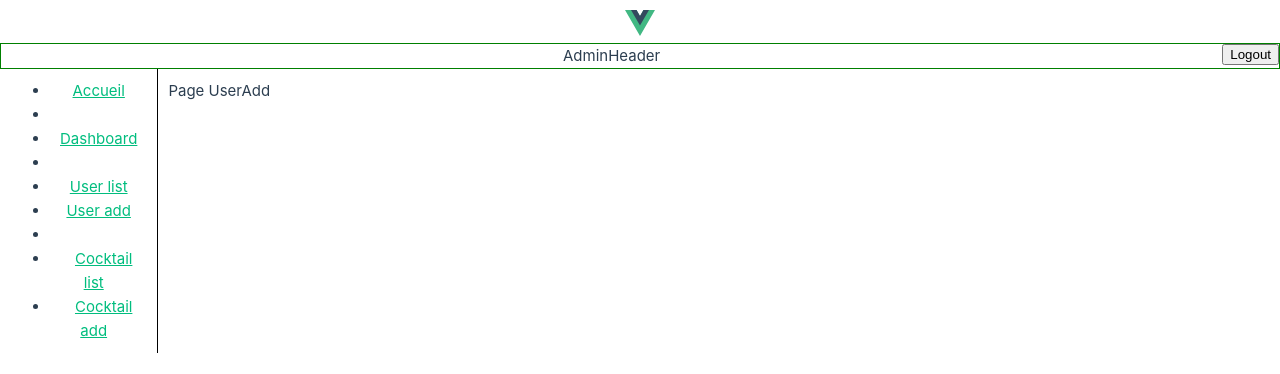
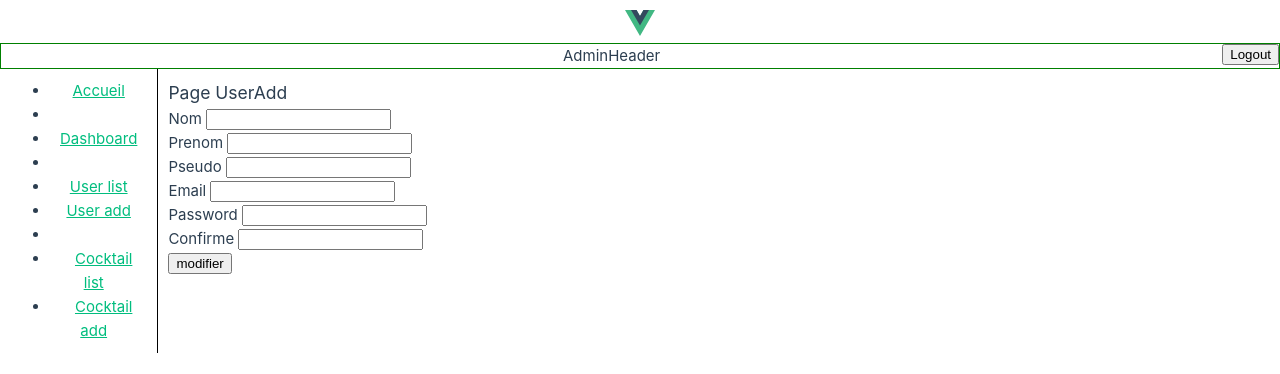
Before and after one commit to hamdiasma/vuejs3-app-test, a Vue app: page /admin/users/add in a window 1280 px wide. Shown: the top 374 px of the page. Built offline with nearby package versions, Linux system fonts and the light colour scheme; sample sign-in values are in the browser's storage.

Commit message:
add user

```diff
--- a/src/_services/users.services.js
+++ b/src/_services/users.services.js
@@ -11,8 +11,13 @@ let etidUser = (user) => {
   return Axios.patch("/users/" + user.id, user);
 };
 
+let addUser = (user) => {
+  return Axios.put("/users/", user);
+};
+
 export const userServices = {
   getAllusers,
   getUsers,
-  etidUser
+  etidUser,
+  addUser
 };
--- a/src/views/admin/user/UserAdd.vue
+++ b/src/views/admin/user/UserAdd.vue
@@ -1,11 +1,74 @@
 <template>
-    <div>
-        Page UserAdd
+  <div>
+    <h3>Page UserAdd</h3>
+    <div v-if="errors.length">
+      <b>Merci de corriger les erreurs suivantes</b>
+      <ul>
+        <li v-for="(err, index) in errors" :key="index">{{ err }}</li>
+      </ul>
     </div>
+    <form @submit.prevent="add">
+      <div class="formGroup">
+        <label for="user_name">Nom</label> <input id="user_name" type="text" v-model="userDAta.nom" />
+      </div>
+      <div class="formGroup">
+        <label for="user_prenom">Prenom</label> <input id="user_prenom" type="text" v-model="userDAta.prenom" />
+      </div>
+      <div class="formGroup">
+        <label for="user_pseudo">Pseudo</label> <input id="user_pseudo" type="text" v-model="userDAta.pseudo" />
+      </div>
+      <div class="formGroup">
+        <label for="user_email">Email</label> <input id="user_email" type="text" v-model="userDAta.email" />
+      </div>
+      <div class="formGroup">
+        <label for="user_password">Password</label> <input id="user_password" type="text" v-model="userDAta.password" />
+      </div>
+      <div class="formGroup">
+        <label for="user_confirme">Confirme</label> <input id="user_confirme" type="text" v-model="confirme" />
+      </div>
+      <div class="formGroup"><button type="submit" class="button">modifier</button></div>
+    </form>
+  </div>
 </template>
 
 <script>
-export default{
-    name:'UserAdd'
+import { userServices } from "@/_services";
+export default {
+  name: "UserAdd",
+  data() {
+    return {
+      userDAta: {
+        id: this.id,
+        nom: "",
+        prenom: "",
+        pseudo: "",
+        email: "",
+        password: ""
+      },
+      confirme: "",
+      errors: []
+    };
+  },
+  methods: {
+    add() {
+      if (this.userDAta.password !== this.confirme) {
+         this.errors.push("Mots de passes ne sont pas confirme ");
+      } else if (this.userDAta.password.length < 6) {
+         this.errors.push("Mot de passe doit avoir 6 caracters");
+      }
+      if (this.errors.length===0) {
+        userServices
+          .addUser(this.userDAta)
+          .then(res => console.log(res?.data))
+          .catch(err => console.log(err));
+      }
+    }
+  }
+};
+</script>
+
+<style scoped>
+.formGroup label {
+  width: 300px;
 }
-</script>
+</style>
```
